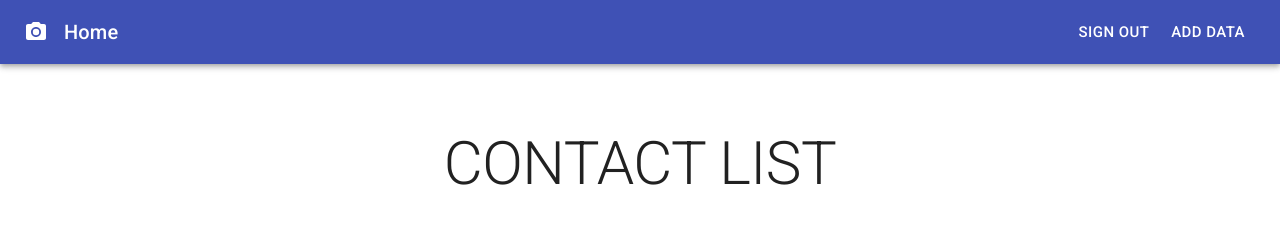
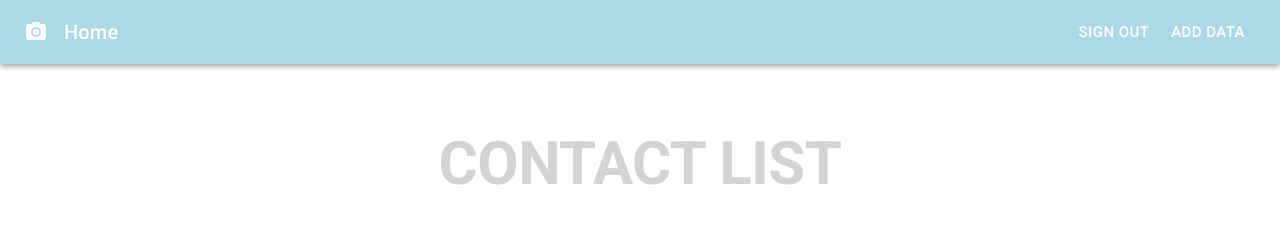
Before and after one commit to auzanassdq/react-route-api, a React (Create React App) app: page /album in a window 1280 px wide. Shown: the top 250 px of the page. Built offline with nearby package versions, Linux system fonts and the light colour scheme; no server answers.

Commit message:
new updated

```diff
--- a/src/components/Album.js
+++ b/src/components/Album.js
@@ -19,11 +19,16 @@ const useStyles = makeStyles(theme => ({
     marginRight: theme.spacing(2)
   },
   heading : {
-    textTransform: "uppercase"
+    textTransform: "uppercase",
+    fontWeight: "700",
+    color:"lightGray"
   },
   title: {
     flexGrow: 1,
     textDecoration: "none"
+  },
+  appbar:{
+    backgroundColor: "lightBlue"
   },
   heroContent: {
     backgroundColor: theme.palette.background.paper,
@@ -66,7 +71,7 @@ export default function Album() {
   return (
     <React.Fragment>
       <CssBaseline />
-      <AppBar position="relative">
+      <AppBar className={classes.appbar} position="relative">
         <Toolbar>
           <CameraIcon className={classes.icon} />
 
@@ -104,7 +109,6 @@ export default function Album() {
         <div className={classes.heroContent}>
           <Container maxWidth="sm">
             <Typography
-              component="h1"
               variant="h2"
               align="center"
               color="textPrimary"
--- a/src/components/Lists.js
+++ b/src/components/Lists.js
@@ -17,7 +17,6 @@ export default class Lists extends Component {
     this.setState({
       listData: res.data
     });
-    console.log(this.state.listData);
   };
 
   deleteData = id => {
@@ -43,6 +42,7 @@ export default class Lists extends Component {
       .then(response => response.json())
       .then(json => console.log(json));
   };
+
 
   componentDidMount() {
     this.fetchData();
--- a/src/components/MediaCard.js
+++ b/src/components/MediaCard.js
@@ -8,10 +8,12 @@ import Collapse from "@material-ui/core/Collapse";
 import Avatar from "@material-ui/core/Avatar";
 import IconButton from "@material-ui/core/IconButton";
 import Typography from "@material-ui/core/Typography";
-import { yellow } from "@material-ui/core/colors";
+import { yellow, red } from "@material-ui/core/colors";
 import DeleteIcon from "@material-ui/icons/Delete";
 import EditIcon from "@material-ui/icons/Edit";
 import ExpandMoreIcon from "@material-ui/icons/ExpandMore";
+import { Button } from "@material-ui/core";
+import clsx from "clsx"
 
 const useStyles = makeStyles(theme => ({
   card: {
@@ -32,6 +34,10 @@ const useStyles = makeStyles(theme => ({
   },
   avatar: {
     backgroundColor: yellow[500]
+  },
+  btn: {
+    backgroundColor: red[300],
+    color: "white"
   }
 }));
 
@@ -44,7 +50,7 @@ export default function MediaCard(props) {
   }
 
   return (
-    <Card className={classes.card}>
+    <Card onClick className={classes.card}>
       <CardHeader
         avatar={
           <Avatar aria-label="recipe" className={classes.avatar}>
@@ -73,16 +79,18 @@ export default function MediaCard(props) {
         <IconButton aria-label="update button">
           <EditIcon />
         </IconButton>
+
         <IconButton
-          // className={clsx(classes.expand, {
-          //   [classes.expandOpen]: expanded
-          // })}
+          className={clsx(classes.expand, {
+            [classes.expandOpen]: expanded
+          })}
           onClick={handleExpandClick}
           aria-expanded={expanded}
           aria-label="show more"
         >
           <ExpandMoreIcon />
         </IconButton>
+        <Button variant="contained" className={classes.btn} >DETAILS</Button>
       </CardActions>
       <Collapse in={expanded} timeout="auto" unmountOnExit>
         <CardContent>
```
